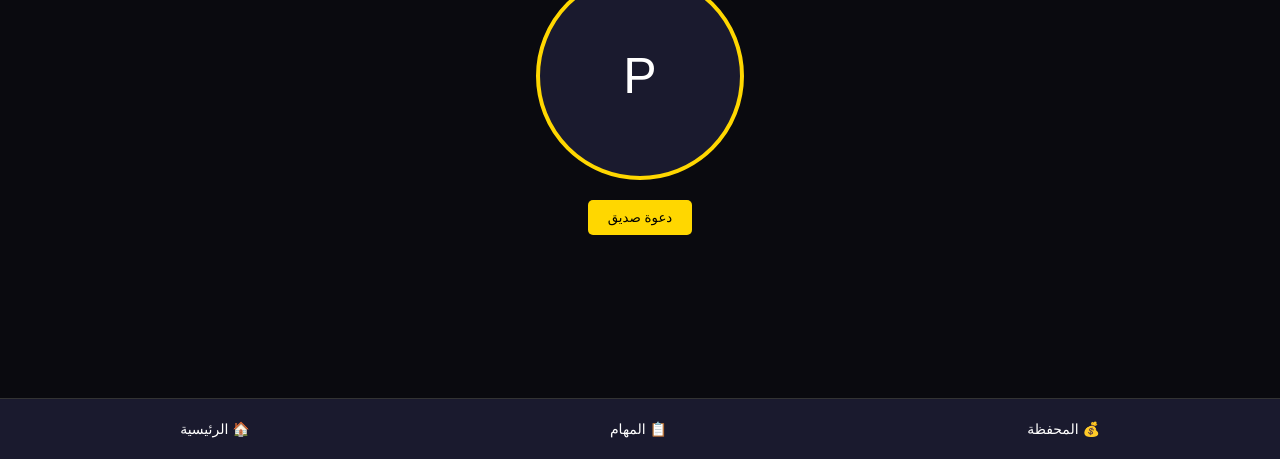
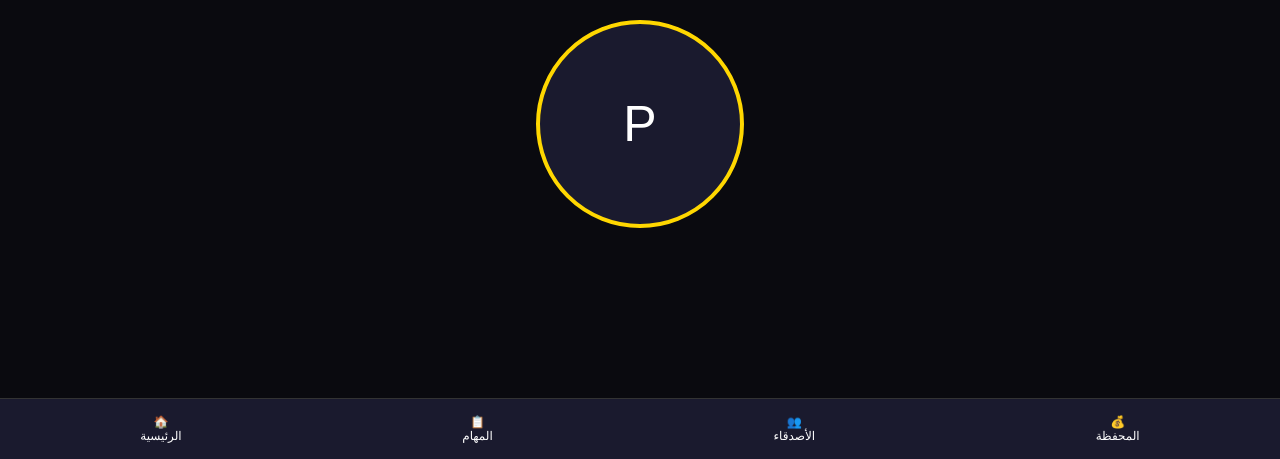
Before and after one commit to adelsohaib7-hash/pixel-gold-game, a plain HTML site: page index.html in a window 1280 px wide. Shown: the part 341-800 px from the top of the page. Drawn offline with Linux system fonts and the light colour scheme.

Commit message:
Update index.html

```diff
--- a/index.html
+++ b/index.html
@@ -9,45 +9,50 @@
         .screen { display: none; flex: 1; padding: 20px; align-items: center; justify-content: center; flex-direction: column; }
         .screen.active { display: flex; }
 
-        /* تصميم دائرة التعدين */
         .circle { width: 200px; height: 200px; border-radius: 50%; border: 4px solid #ffd700; display: flex; align-items: center; justify-content: center; font-size: 50px; margin: 20px 0; cursor: pointer; background: #1a1a2e; }
 
-        /* القائمة السفلية */
-        .nav { height: 60px; background: #1a1a2e; display: flex; justify-content: space-around; align-items: center; border-top: 1px solid #333; }
-        .nav-item { cursor: pointer; text-align: center; font-size: 14px; }
+        /* القائمة السفلية بـ 4 خانات */
+        .nav { height: 60px; background: #1a1a2e; display: flex; justify-content: space-around; align-items: center; border-top: 1px solid #333; position: fixed; bottom: 0; width: 100%; }
+        .nav-item { cursor: pointer; text-align: center; font-size: 12px; }
 
         input { width: 80%; padding: 10px; margin: 10px 0; border-radius: 5px; border: none; }
-        button { padding: 10px 20px; background: #ffd700; border: none; border-radius: 5px; cursor: pointer; }
+        button { padding: 10px 20px; background: #ffd700; border: none; border-radius: 5px; cursor: pointer; color: #000; font-weight: bold; }
     </style>
 </head>
 <body>
 
-    <!-- الرئيسية (التعدين) -->
+    <!-- الرئيسية -->
     <div id="screen-home" class="screen active">
         <p>رصيدك الحالي</p>
         <h1 id="balance">1.40</h1>
         <div class="circle" onclick="mine()">P</div>
-        <button onclick="invite()">دعوة صديق</button>
     </div>
 
     <!-- المهام -->
     <div id="screen-tasks" class="screen">
         <h2>قائمة المهام</h2>
-        <p>اشترك في القناة واحصل على 50 Pixcel</p>
+        <p>قم بالمهام اليومية لزيادة رصيدك</p>
+    </div>
+
+    <!-- الأصدقاء -->
+    <div id="screen-friends" class="screen">
+        <h2>الأصدقاء</h2>
+        <button onclick="invite()">دعوة صديق جديد</button>
     </div>
 
     <!-- المحفظة -->
     <div id="screen-wallet" class="screen">
         <h2>المحفظة</h2>
-        <input type="text" id="wallet" placeholder="عنوان المحفظة...">
+        <input type="text" id="wallet" placeholder="عنوان محفظة...">
         <button onclick="alert('تم حفظ العنوان')">حفظ المحفظة</button>
     </div>
 
-    <!-- القائمة السفلية -->
+    <!-- القائمة السفلية بـ 4 خانات -->
     <div class="nav">
-        <div class="nav-item" onclick="showScreen('wallet')">💰 المحفظة</div>
-        <div class="nav-item" onclick="showScreen('tasks')">📋 المهام</div>
-        <div class="nav-item" onclick="showScreen('home')">🏠 الرئيسية</div>
+        <div class="nav-item" onclick="showScreen('wallet')">💰<br>المحفظة</div>
+        <div class="nav-item" onclick="showScreen('friends')">👥<br>الأصدقاء</div>
+        <div class="nav-item" onclick="showScreen('tasks')">📋<br>المهام</div>
+        <div class="nav-item" onclick="showScreen('home')">🏠<br>الرئيسية</div>
     </div>
 
     <script>
@@ -61,7 +66,7 @@
             document.getElementById('balance').innerText = b.toFixed(2);
         }
         function invite() {
-            alert("رابط الدعوة الخاص بك: t.me/PixcelGold_bot?start=ref123");
+            alert("رابط الدعوة الخاص بك تم نسخه!");
         }
     </script>
 </body>
```
